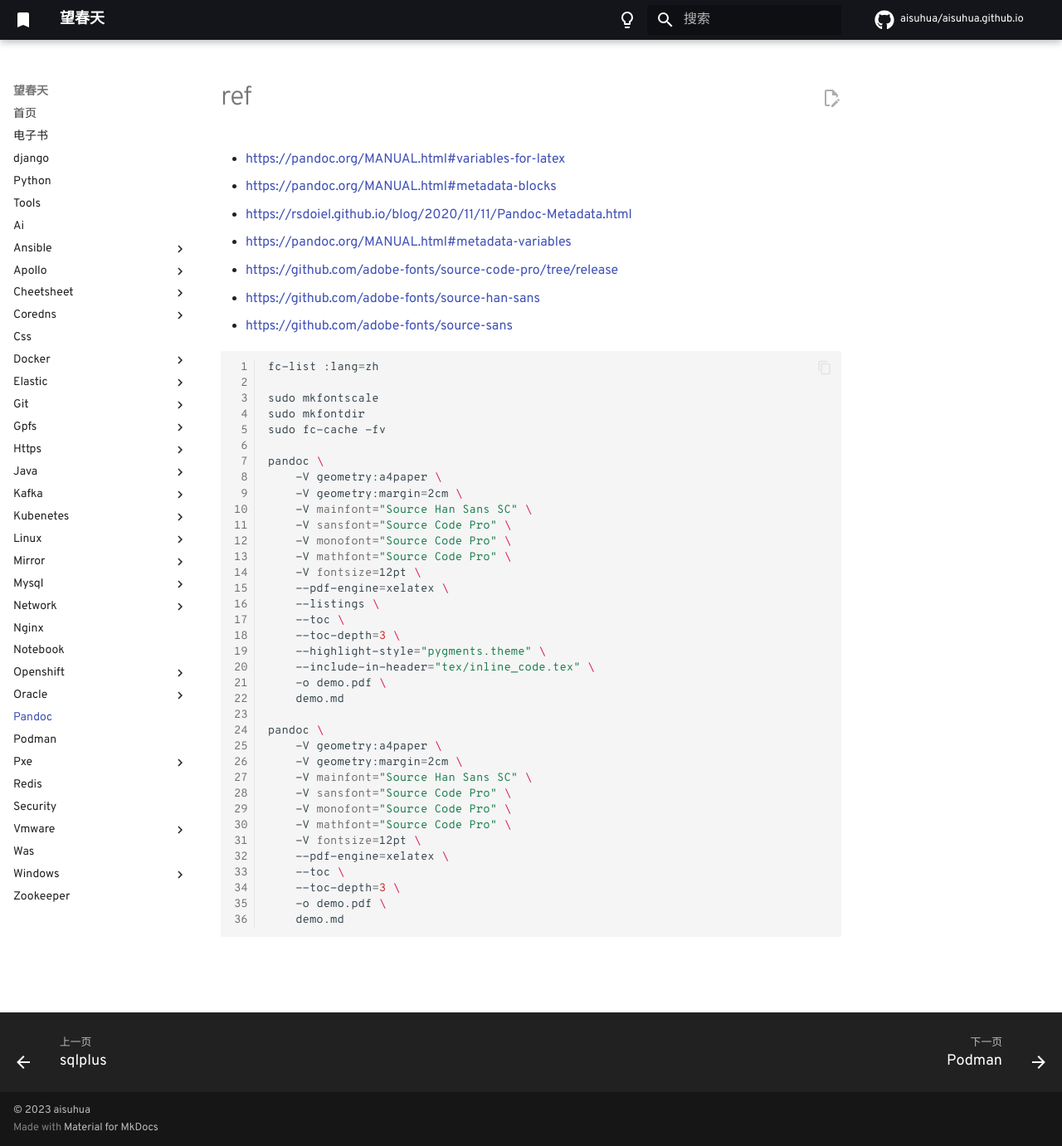
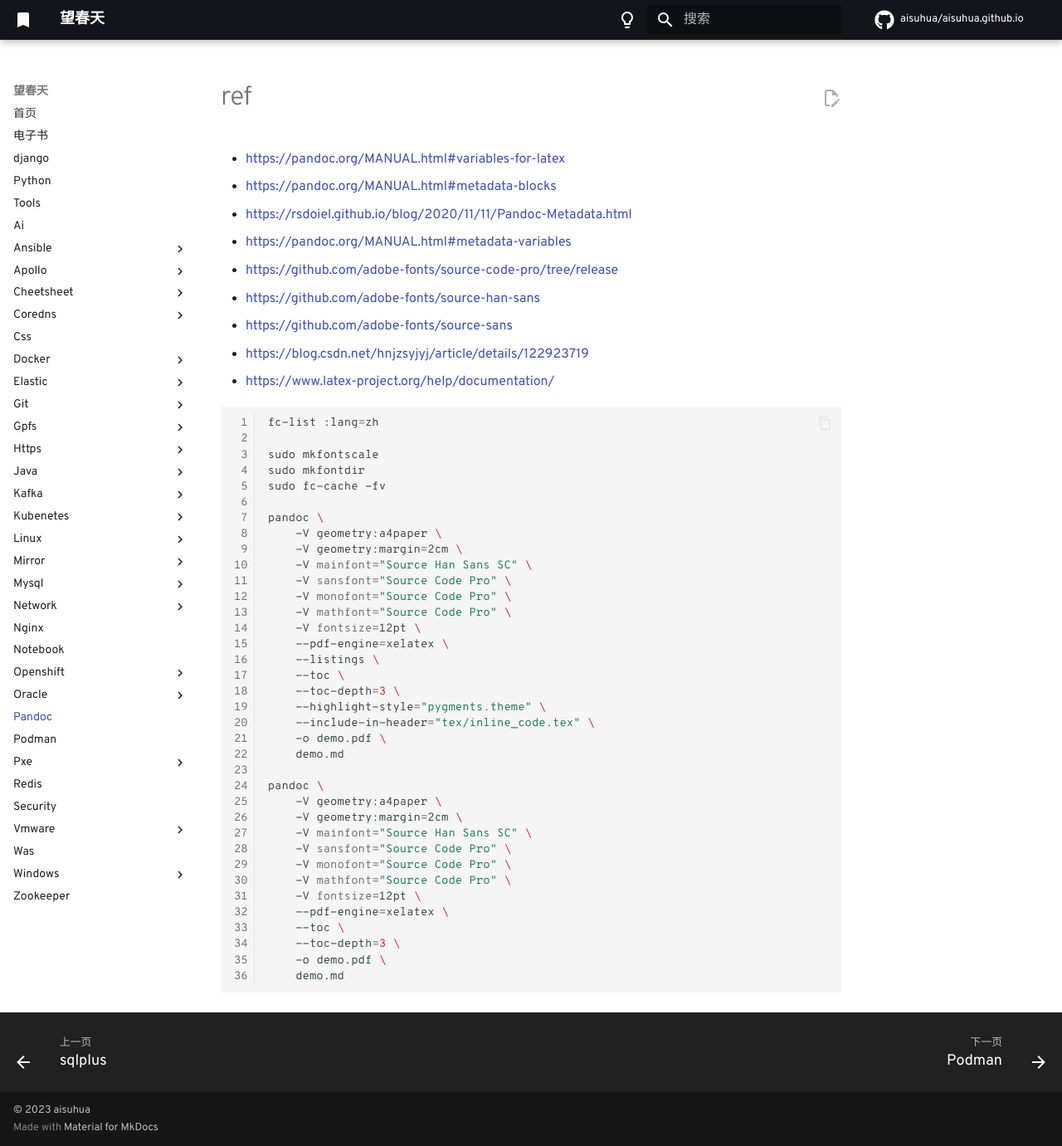
Before and after one commit to aisuhua/aisuhua.github.io, an MkDocs documentation site: the page built from docs/pandoc/README.md, in a window 1280 px wide and 1381 px high. Shown: the whole window at 83% size. Built offline with MkDocs 1.6.1 and Material for MkDocs 9.7.7, drawn with Linux system fonts in a browser that asks for light colours; comment, search, counter and statistics services are not loaded; some of the changed lines change nothing that is shown.

Commit message:
README.md

````diff
--- a/docs/pandoc/README.md
+++ b/docs/pandoc/README.md
@@ -7,6 +7,8 @@
 - https://github.com/adobe-fonts/source-code-pro/tree/release
 - https://github.com/adobe-fonts/source-han-sans
 - https://github.com/adobe-fonts/source-sans
+- https://blog.csdn.net/hnjzsyjyj/article/details/122923719
+- https://www.latex-project.org/help/documentation/
 
 ```sh
 fc-list :lang=zh
````
